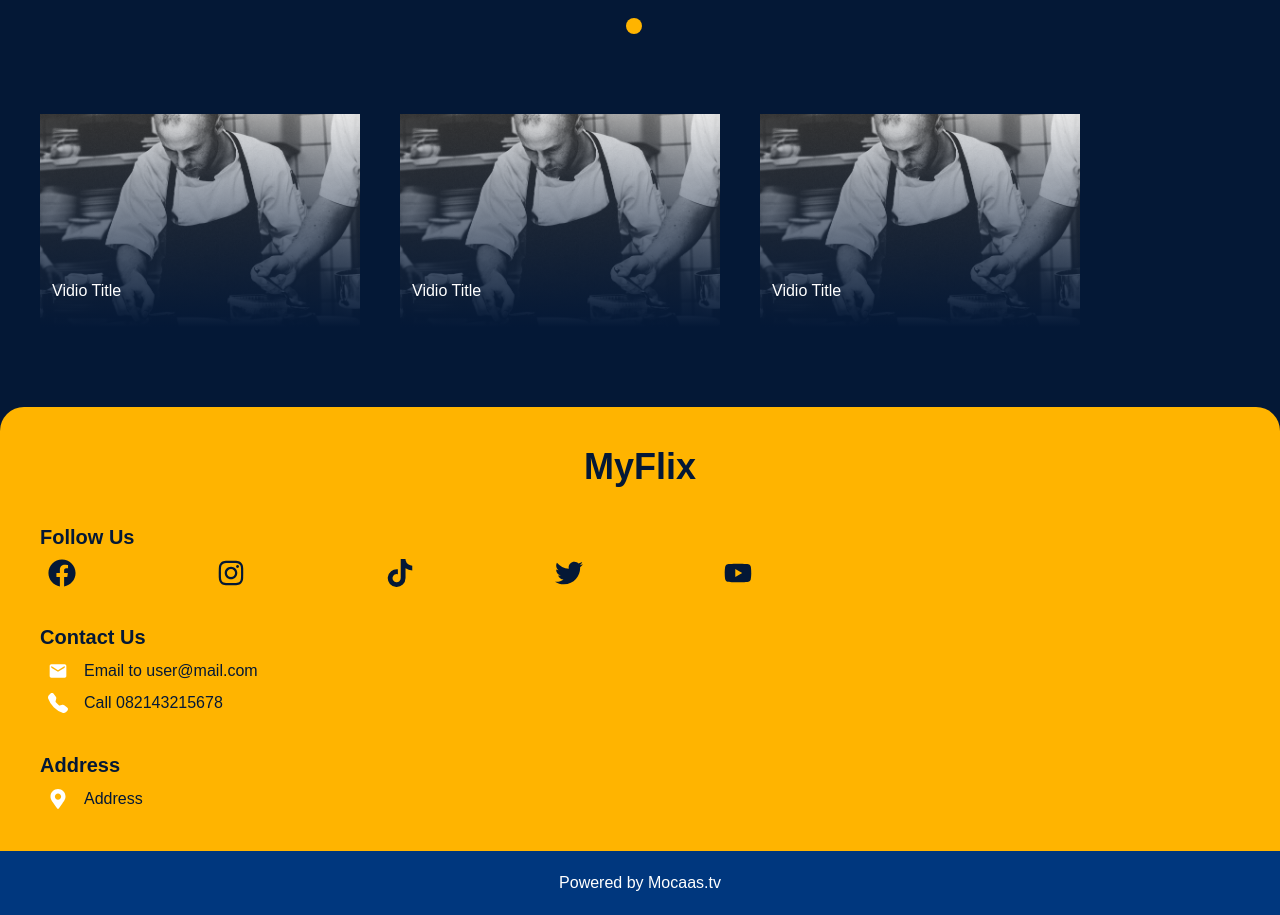
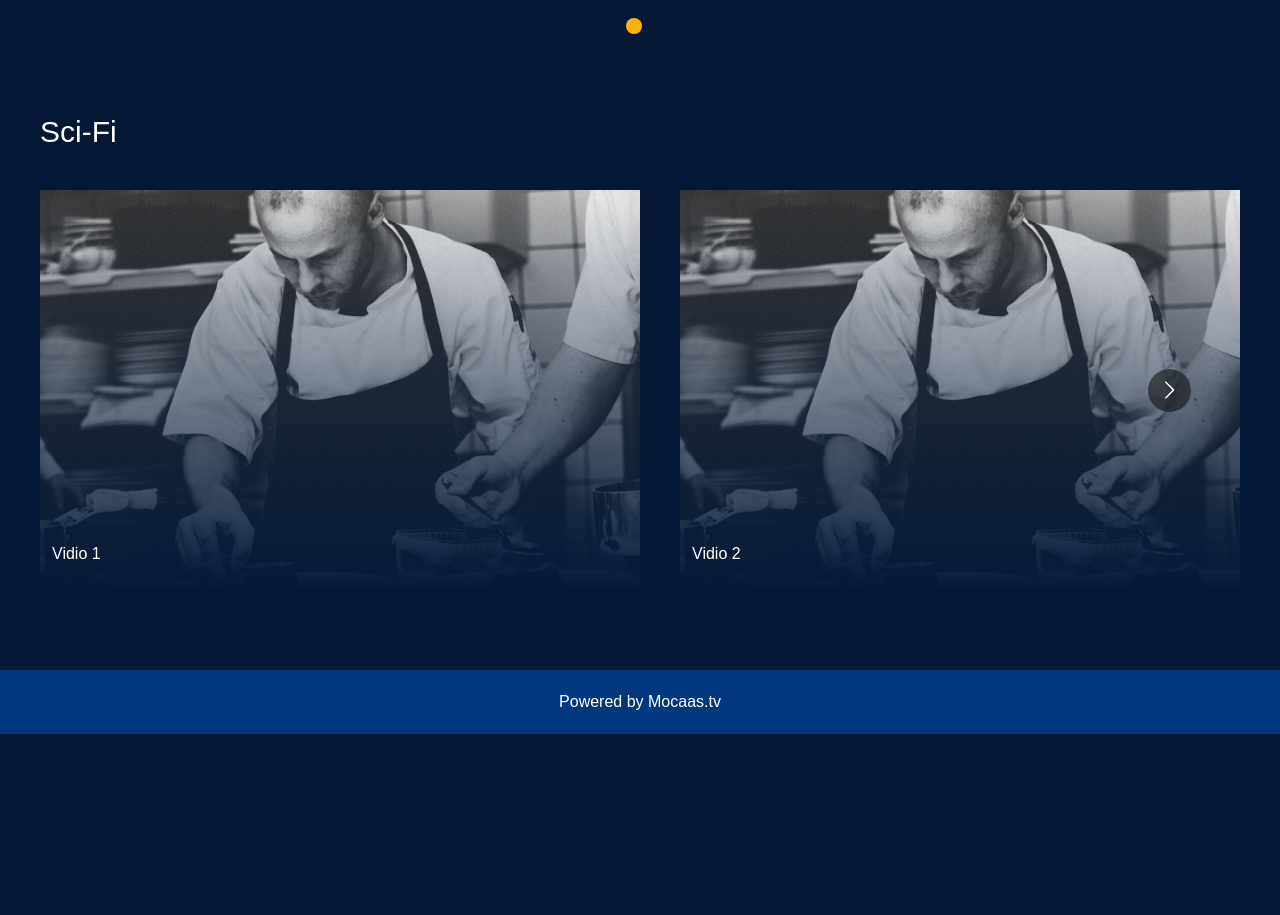
Before and after one commit to si-saaref/fe-app-desktopip, a React (Vite) app: page / in a window 1280 px wide. Shown: the part 722-1637 px from the top of the page. After the commit the page ends 1456 px from the top, so only its background shows below. Built offline with nearby package versions, Linux system fonts and the light colour scheme; a web font is replaced by a local one.

Commit message:
feat: slicing  list movie mini

```diff
--- a/package.json
+++ b/package.json
@@ -13,6 +13,8 @@
     "react": "^18.2.0",
     "react-dom": "^18.2.0",
     "react-icons": "^5.2.1",
+    "react-multi-carousel": "^2.8.5",
+    "react-responsive": "^10.0.0",
     "react-router-dom": "^6.22.3",
     "react-slideshow-image": "^4.3.1"
   },
--- a/src/App.css
+++ b/src/App.css
@@ -35,3 +35,7 @@ body {
 .indicator-slideshow.active {
 	@apply bg-main-yellow;
 }
+
+/* .list-film-mini .images-wrap.horizontal {
+	@apply flex gap-10;
+} */
--- a/src/components/Footer/index.jsx
+++ b/src/components/Footer/index.jsx
@@ -6,11 +6,16 @@ import { FaTiktok } from 'react-icons/fa';
 import { MdMail } from 'react-icons/md';
 import { BsTelephoneFill } from 'react-icons/bs';
 import { FaMapMarkerAlt } from 'react-icons/fa';
+import { useMediaQuery } from 'react-responsive';
 
 export default function Footer() {
+	const isTablet = useMediaQuery({
+		query: '(min-width: 800px)',
+	});
+
 	return (
 		<footer className='bg-main-yellow text-main-blue w-full rounded-tl-3xl rounded-tr-3xl'>
-			<div className='p-10 flex flex-col gap-9'>
+			<div className={`p-10 flex-col gap-9  ${isTablet ? 'hidden' : 'flex'}`}>
 				<h1 className='text-center text-4xl font-bold'>MyFlix</h1>
 				<div className='flex flex-col gap-2'>
 					<h2 className='text-main-blue text-xl font-bold'>Follow Us</h2>
--- a/src/pages/Homepage.jsx
+++ b/src/pages/Homepage.jsx
@@ -1,11 +1,22 @@
 import { useEffect } from 'react';
+import { BsShare } from 'react-icons/bs';
 import { MdPlayArrow } from 'react-icons/md';
 import { Zoom } from 'react-slideshow-image';
-import { BsShare } from 'react-icons/bs';
+// import { useMediaQuery } from 'react-responsive';
+import 'react-multi-carousel/lib/styles.css';
 
+import Carousel from 'react-multi-carousel';
 import 'react-slideshow-image/dist/styles.css';
 
 export default function Homepage() {
+	// const isDesktopOrLaptop = useMediaQuery({
+	// 	query: '(min-width: 1024px)',
+	// });
+
+	// const isTablet = useMediaQuery({
+	// 	query: '(min-width: 800px)',
+	// });
+
 	useEffect(() => {
 		const bigBanner = document.querySelector('.big-banner');
 		bigBanner.style.backgroundImage = '/img.jpg';
@@ -77,19 +88,105 @@ export default function Homepage() {
 					</main> */}
 				</Zoom>
 			</div>
-			<main className='list-movie px-10 py-20 flex gap-10'>
-				<div className='relative card w-80 h-full'>
+			<main className='list-movie px-10 py-20 flex gap-10 flex-col'>
+				<h2 className='text-white text-3xl'>Sci-Fi</h2>
+				{/* <div className='flex gap-10'> */}
+				{/* <Slide
+					slidesToScroll={1}
+					slidesToShow={isDesktopOrLaptop ? 4 : isTablet ? 3 : 2}
+					indicators={true}
+					cssClass='list-film-mini'
+					autoplay={false}
+				> */}
+				<Carousel
+					additionalTransfrom={0}
+					arrows
+					autoPlaySpeed={3000}
+					centerMode={false}
+					className=''
+					containerClass='container'
+					dotListClass=''
+					draggable
+					focusOnSelect={false}
+					infinite={false}
+					itemClass=''
+					keyBoardControl
+					minimumTouchDrag={80}
+					pauseOnHover
+					renderArrowsWhenDisabled={false}
+					renderButtonGroupOutside={false}
+					renderDotsOutside={false}
+					responsive={{
+						desktop: {
+							breakpoint: {
+								max: 3000,
+								min: 1024,
+							},
+							items: 3,
+							partialVisibilityGutter: 40,
+						},
+						mobile: {
+							breakpoint: {
+								max: 464,
+								min: 0,
+							},
+							items: 1,
+							partialVisibilityGutter: 30,
+						},
+						tablet: {
+							breakpoint: {
+								max: 1024,
+								min: 464,
+							},
+							items: 2,
+							partialVisibilityGutter: 30,
+						},
+					}}
+					rewind={false}
+					rewindWithAnimation={false}
+					rtl={false}
+					shouldResetAutoplay
+					showDots={false}
+					// sliderClass=''
+					sliderClass='flex gap-10'
+					slidesToSlide={1}
+					swipeable
+				>
+					<div className='relative card  h-full'>
+						<img src='/img.jpg' alt='' />
+						<h2 className='text-white absolute bottom-6 left-3 z-10'>Vidio 1</h2>
+					</div>
+					<div className='relative card  h-full'>
+						<img src='/img.jpg' alt='' />
+						<h2 className='text-white absolute bottom-6 left-3 z-10'>Vidio 2</h2>
+					</div>
+					<div className='relative card  h-full'>
 						<img src='/img.jpg' alt='' />
 						<h2 className='text-white absolute bottom-6 left-3 z-10'>Vidio Title</h2>
 					</div>
-				<div className='relative card w-80 h-full'>
+					<div className='relative card  h-full'>
 						<img src='/img.jpg' alt='' />
 						<h2 className='text-white absolute bottom-6 left-3 z-10'>Vidio Title</h2>
 					</div>
-				<div className='relative card w-80 h-full'>
+					<div className='relative card  h-full'>
 						<img src='/img.jpg' alt='' />
 						<h2 className='text-white absolute bottom-6 left-3 z-10'>Vidio Title</h2>
 					</div>
+					<div className='relative card  h-full'>
+						<img src='/img.jpg' alt='' />
+						<h2 className='text-white absolute bottom-6 left-3 z-10'>Vidio 4</h2>
+					</div>
+					<div className='relative card  h-full'>
+						<img src='/img.jpg' alt='' />
+						<h2 className='text-white absolute bottom-6 left-3 z-10'>Vidio 098</h2>
+					</div>
+				</Carousel>
+				{/* </Slide> */}
+				{/* </div> */}
+				{/* <div className='relative card w-80 h-full'>
+					<img src='/img.jpg' alt='' />
+					<h2 className='text-white absolute bottom-6 left-3 z-10'>Vidio Title</h2>
+				</div> */}
 			</main>
 		</>
 	);
```
Also changed, not shown: 1 other file (tests, documents, lock files or other folders). Lines whose indentation alone changed are shown as unchanged.
